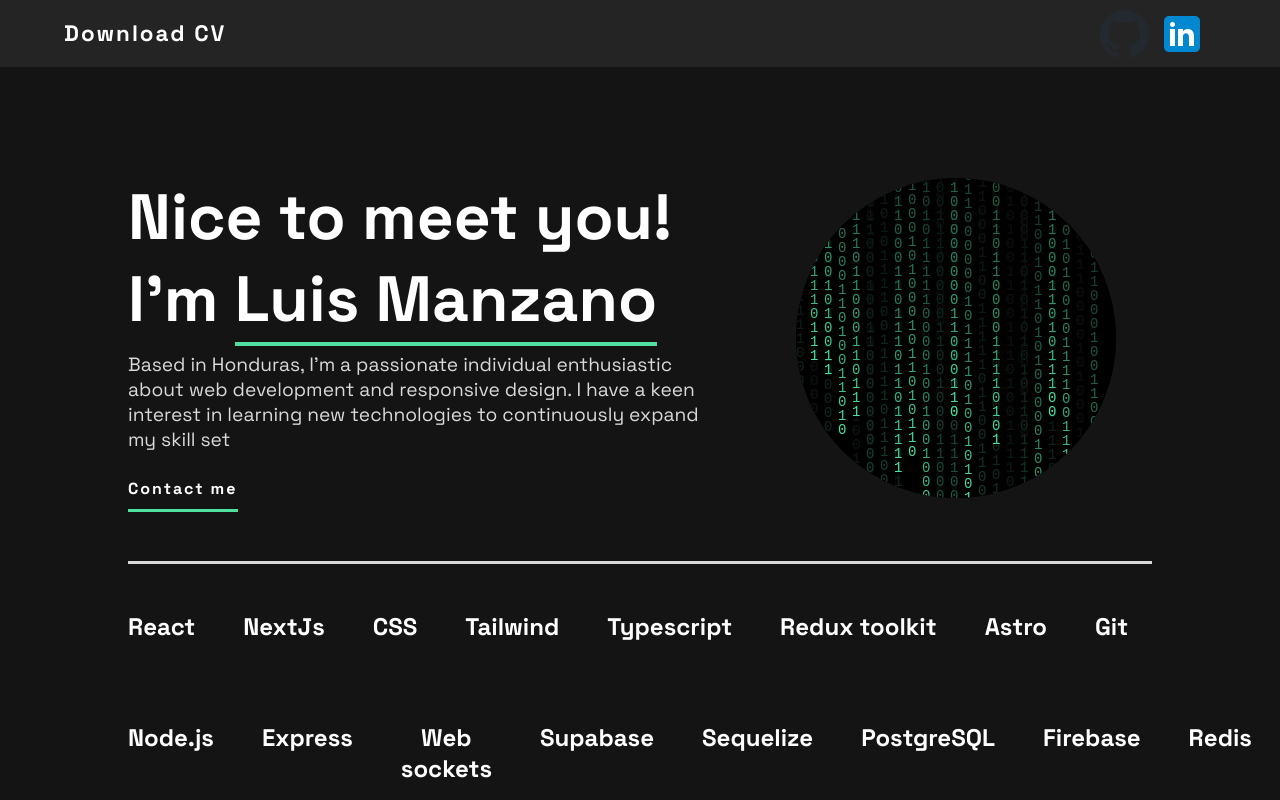
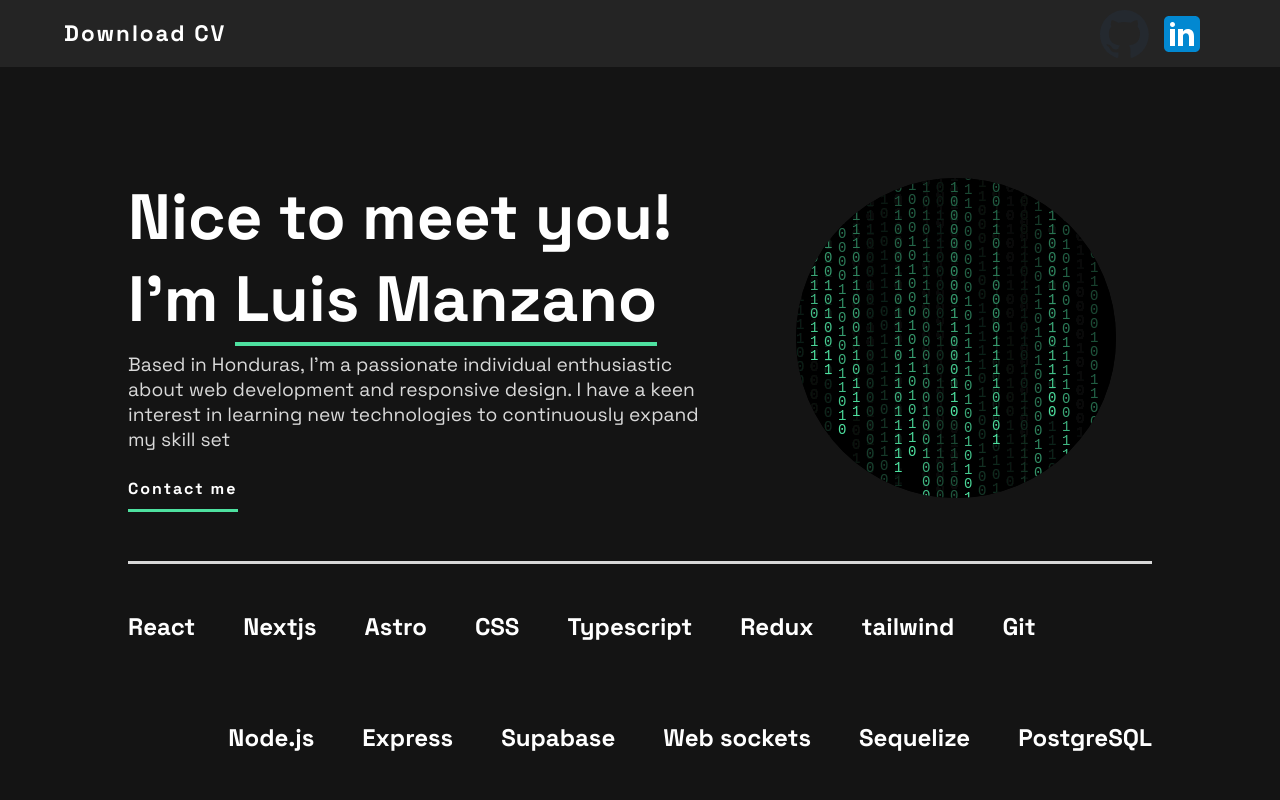
Before and after one commit to Luuiskame/portafolio, a React (Vite) app in the folder client/: page / in a window 1280 px wide. Shown: the top 800 px of the page. Built offline with nearby package versions, Linux system fonts and the light colour scheme.

Commit message:
skills set updated

```diff
--- a/client/package.json
+++ b/client/package.json
@@ -14,7 +14,9 @@
     "react": "^18.2.0",
     "react-dom": "^18.2.0",
     "react-redux": "^9.0.4",
-    "redux": "^5.0.1"
+    "react-slick": "^0.30.3",
+    "redux": "^5.0.1",
+    "slick-carousel": "^1.8.1"
   },
   "devDependencies": {
     "@types/react": "^18.2.43",
--- a/client/src/Components/Skills/Skills.jsx
+++ b/client/src/Components/Skills/Skills.jsx
@@ -1,28 +1,22 @@
 import styles from './Skills.module.css'
 
 const Skills = ()=>{
+    const frontendSkills = ["React", "Nextjs", "Astro", "CSS", "Typescript", "Redux", "tailwind", "Git"];
+
+  // Backend and database skills
+  const backendSkills = ["Node.js", "Express", "Supabase", "Web sockets", "Sequelize", "PostgreSQL", "Firebase"];
     return(
         <div className={styles.skillsContainer}>
             <div className={styles.frontendSkills}>
-                <h2>React</h2>
-                <h2>NextJs</h2>
-                <h2>CSS</h2>
-                <h2>Tailwind</h2>
-                <h2>Typescript</h2>
-                <h2>Redux toolkit</h2>
-                <h2>Astro</h2>
-                <h2>Git</h2>
+                {frontendSkills.map((skill, index) => (
+                    <h2 key={index}>{skill}</h2>
+                ))}
             </div>
 
             <div className={styles.backendAndDatabaseSkills}>
-                <h2>Node.js</h2>
-                <h2>Express</h2>
-                <h2>Web sockets</h2>
-                <h2>Supabase</h2>
-                <h2>Sequelize</h2>
-                <h2>PostgreSQL</h2>
-                <h2>Firebase</h2>
-                <h2>Redis</h2>
+                {backendSkills.map((skill, index) => (
+                    <h2 key={index}>{skill}</h2>
+                ))}
             </div>
 
             <div className={styles.bottomLine}></div>
--- a/client/src/Components/Skills/Skills.module.css
+++ b/client/src/Components/Skills/Skills.module.css
@@ -20,6 +20,7 @@
 .backendAndDatabaseSkills{
     display: flex;
     flex-direction: column;
+    flex-wrap: wrap ;
     gap: .6rem;
 
     & h2{
```
Also changed, not shown: 1 other file (tests, documents, lock files or other folders).
